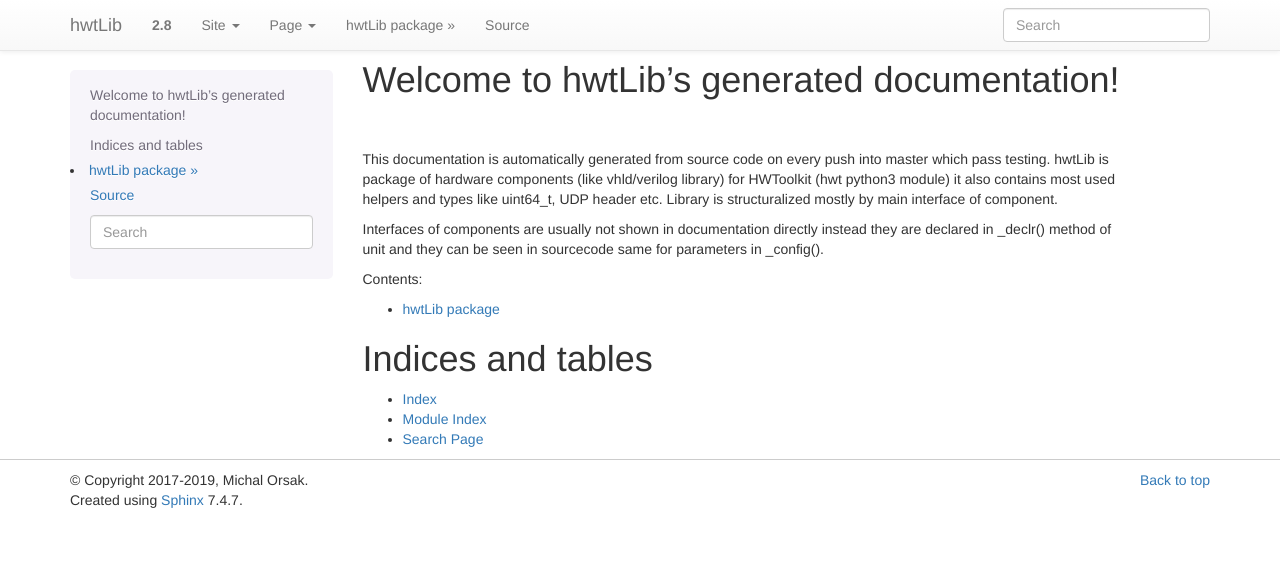
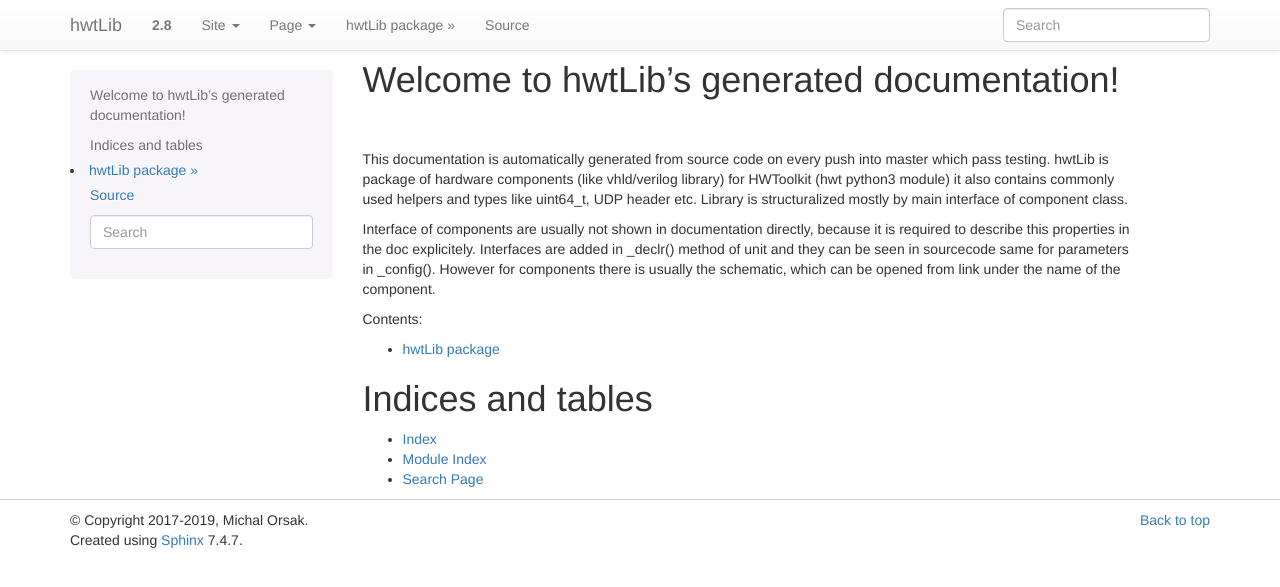
Before and after one commit to Nic30/hwtLib, a Sphinx documentation site: the page built from docs/index.rst, in a window 1280 px wide. Shown: the top 587 px of the page. Built offline with Sphinx 7.4.7, drawn with Linux system fonts in a browser that asks for light colours; the version number is read from the project's files by our own code.

Commit message:
doc: update index

```diff
--- a/docs/index.rst
+++ b/docs/index.rst
@@ -3,11 +3,13 @@ Welcome to hwtLib's generated documentation!
 
 This documentation is automatically generated from source code on every push into master which pass testing.
 hwtLib is package of hardware components (like vhld/verilog library) for HWToolkit (hwt python3 module) it
-also contains most used helpers and types like uint64_t, UDP header etc.
-Library is structuralized mostly by main interface of component.
+also contains commonly used helpers and types like uint64_t, UDP header etc.
+Library is structuralized mostly by main interface of component class.
 
-Interfaces of components are usually not shown in documentation directly
-instead they are declared in _declr() method of unit and they can be seen in sourcecode same for parameters in _config().
+Interface of components are usually not shown in documentation directly,
+because it is required to describe this properties in the doc explicitely.
+Interfaces are added in _declr() method of unit and they can be seen in sourcecode same for parameters in _config().
+However for components there is usually the schematic, which can be opened from link under the name of the component.
 
 
 .. toctree::
```
